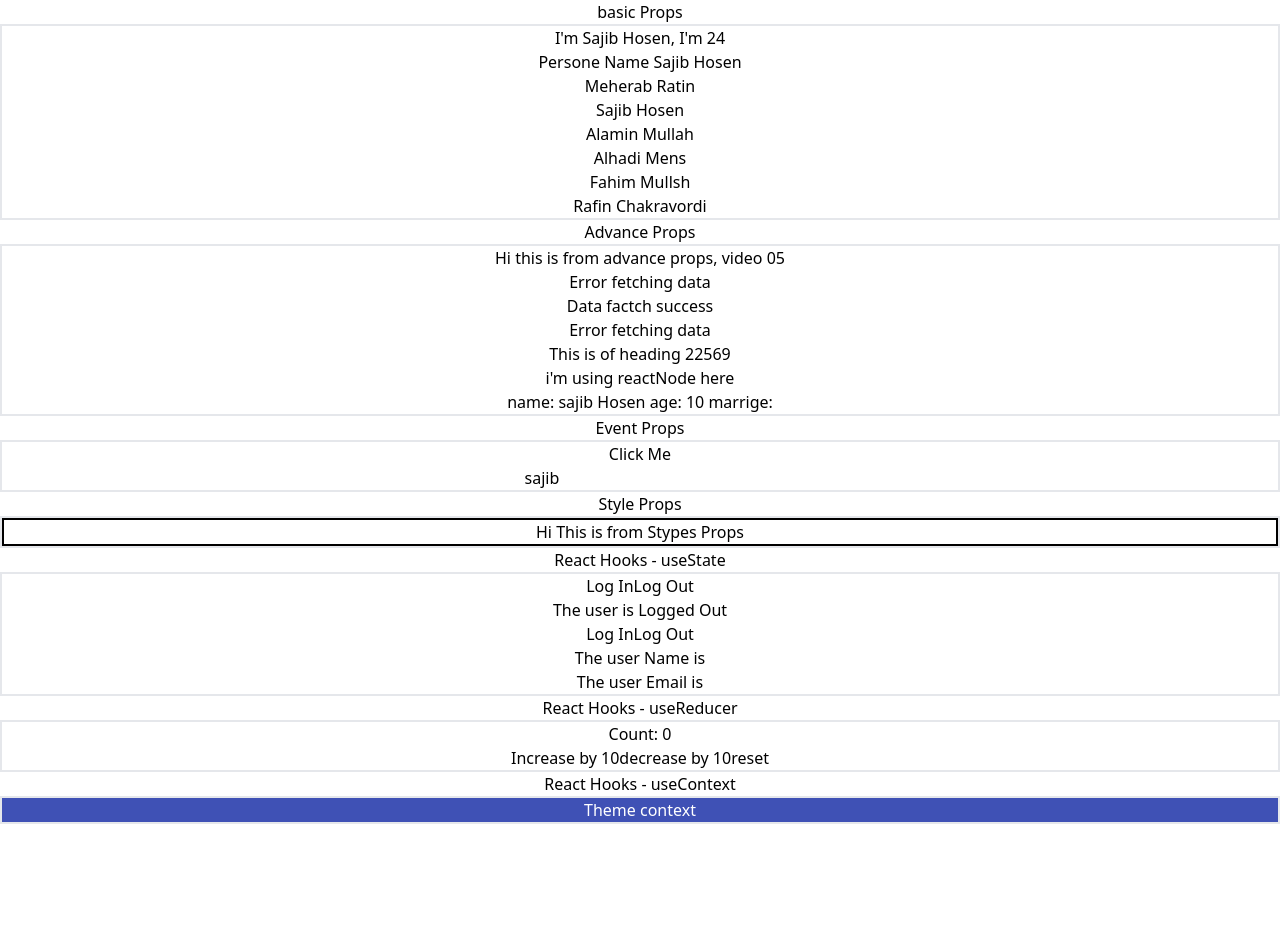
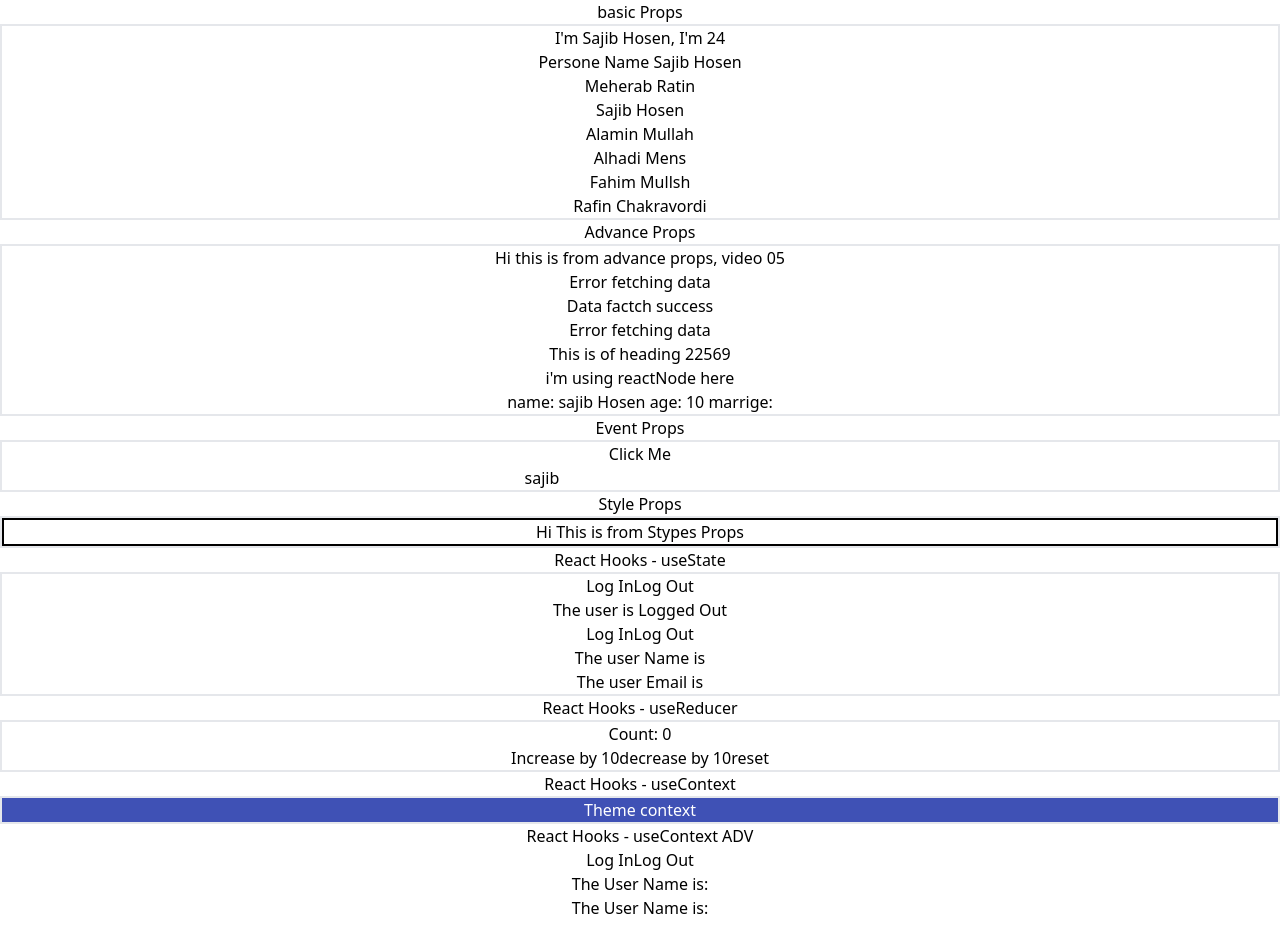
Before and after one commit to sajib-hosen/typeScript-with-react, a React (Create React App) app: page / in a window 1280 px wide. Shown: the top 952 px of the page. Built offline with nearby package versions, Linux system fonts and the light colour scheme.

Commit message:
working on useContext adv

```diff
--- a/src/App.tsx
+++ b/src/App.tsx
@@ -3,6 +3,7 @@ import './App.css';
 import AppForAdvProps from './Components/advProps02/AppForAdvProps';
 import AppEventProps from './Components/eventProps03/AppEventProps';
 import AppContext from './Components/Hooks/Context/AppContext';
+import AppContextAdv from './Components/Hooks/contextAdv/AppContextAdv';
 import AppReducer from './Components/Hooks/Reducer/AppReducer';
 import AppState from './Components/Hooks/State/AppState';
 import AppForProps from './Components/props01/AppForProps';
@@ -41,6 +42,10 @@ function App() {
       <p>React Hooks - useContext</p>
       <AppContext />
 
+      {/* this is for React Hooks - useContext  */}
+      <p>React Hooks - useContext ADV</p>
+      <AppContextAdv />
+
       <br /><br /><br /><br /><br />
     </div>
   );
--- /dev/null
+++ b/src/Components/Hooks/contextAdv/AppContextAdv.tsx
@@ -0,0 +1,15 @@
+import React from 'react';
+import User from './User';
+import ContextProvider from './UserContext';
+
+const AppContextAdv = () => {
+    return (
+        <div>
+            <ContextProvider>
+                <User />
+            </ContextProvider>
+        </div>
+    );
+};
+
+export default AppContextAdv;
--- /dev/null
+++ b/src/Components/Hooks/contextAdv/User.tsx
@@ -0,0 +1,31 @@
+import React, { useContext } from 'react';
+import { UserContext } from './UserContext'
+
+const User = () => {
+
+    const userContext = useContext(UserContext)
+
+    const handleLogin = () =>{
+        if(userContext){
+            userContext.setUser({
+                name: 'Sajib Hosen',
+                email: 'sajib.201h@gmail.com'
+            })
+        }
+    }
+    const handleLogOut = () =>{
+        if(userContext){
+            userContext.setUser(null)
+        }
+    }
+    return (
+        <div>
+            <button onClick={handleLogin}>Log In</button>
+            <button onClick={handleLogOut}>Log Out</button>
+            <p>The User Name is: {userContext?.user?.name} </p>
+            <p>The User Name is: {userContext?.user?.email} </p>
+        </div>
+    );
+};
+
+export default User;
--- /dev/null
+++ b/src/Components/Hooks/contextAdv/UserContext.tsx
@@ -0,0 +1,26 @@
+import { createContext, useState } from 'react';
+
+export type AuthUser = {
+    name: string,
+    email: string
+}
+
+type contextProviderProps = {
+    children: React.ReactNode;
+}
+
+type userContextType = {
+    user: null | AuthUser,
+    setUser: React.Dispatch<React.SetStateAction<AuthUser | null>>
+}
+
+export const UserContext = createContext< userContextType | null >(null);
+
+const ContextProvider = ({children}: contextProviderProps) =>{
+    const [user, setUser ] = useState<AuthUser | null>(null)
+    return <UserContext.Provider value={{user, setUser}}>
+        {children}
+    </UserContext.Provider>
+}
+
+export default ContextProvider;
```
